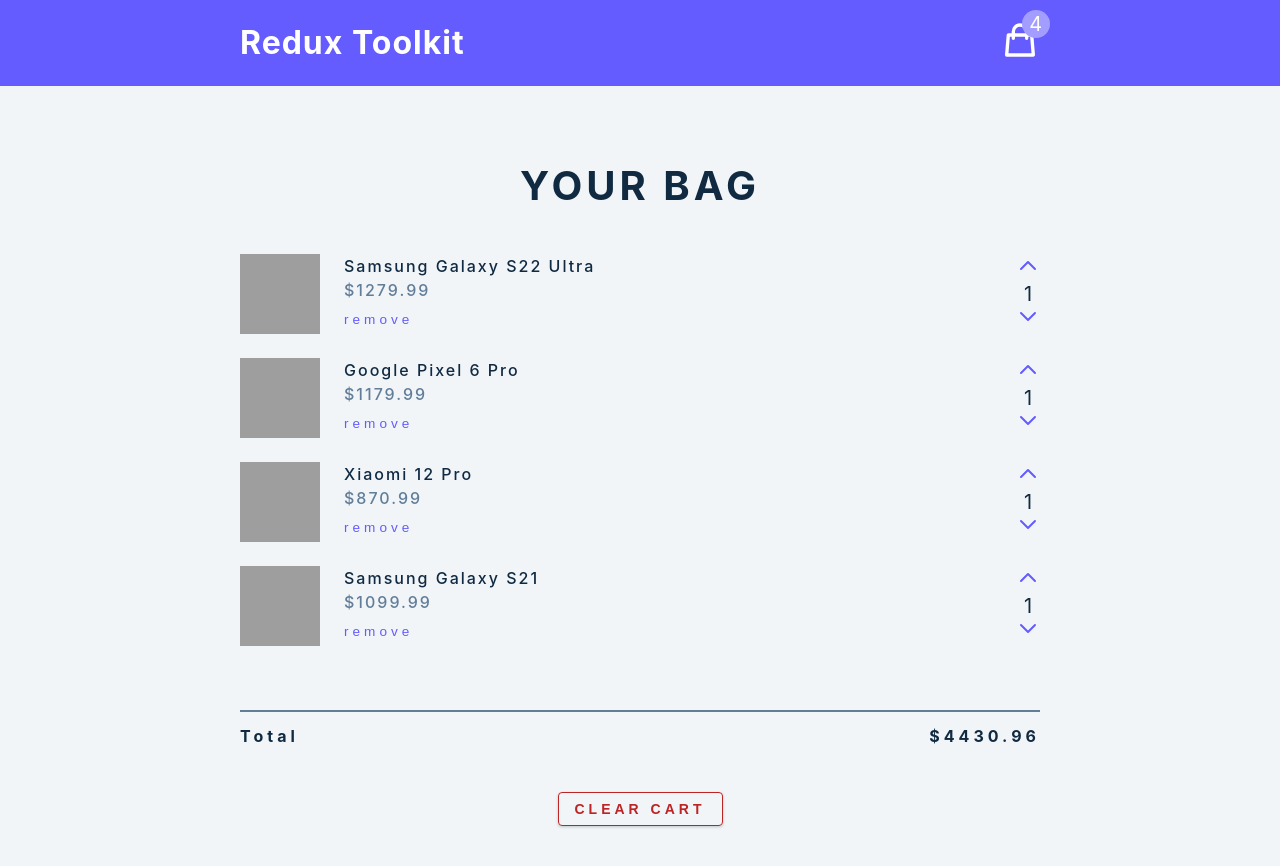
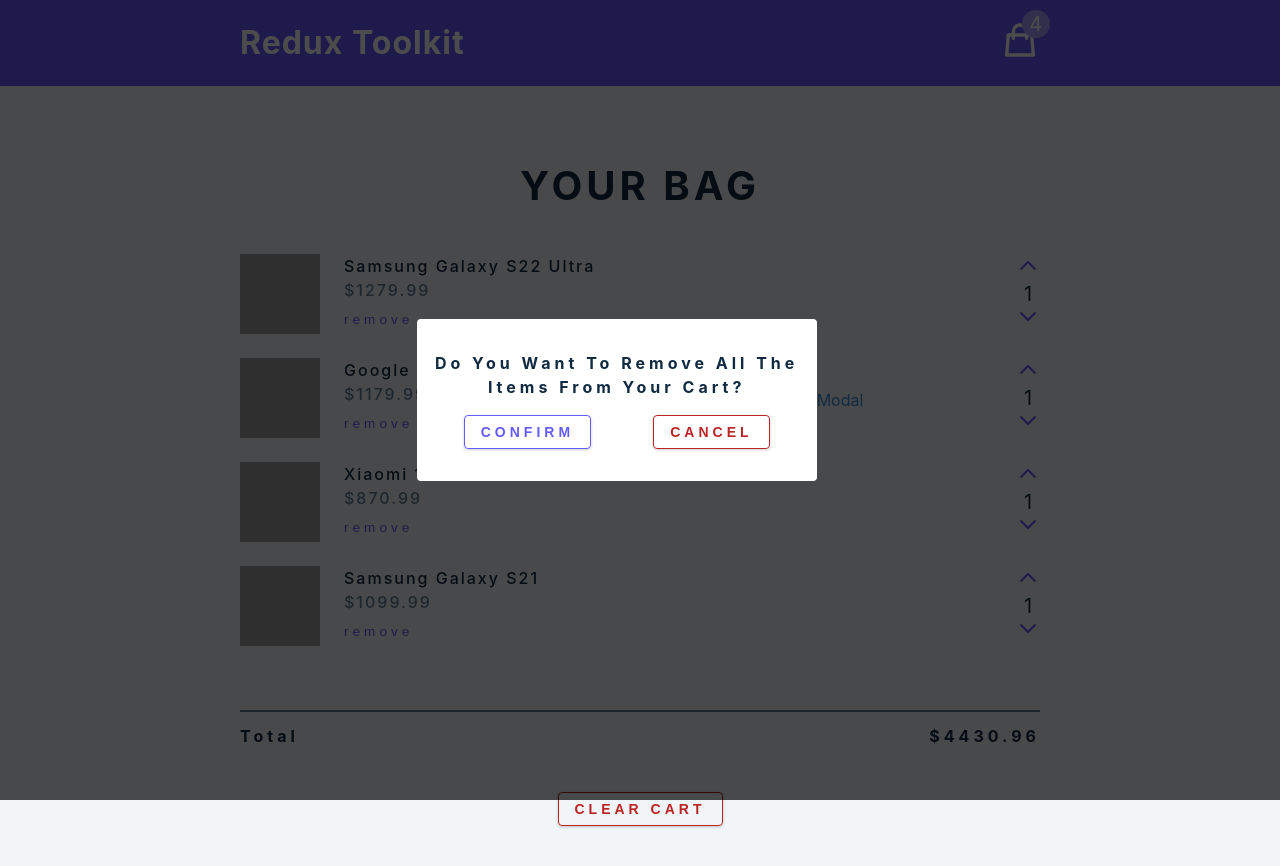
Before and after one commit to sidchopp/redux-toolkit-mobile-cart, a React (Create React App) app: page / in a window 1280 px wide. Built offline with nearby package versions, Linux system fonts and the light colour scheme; grey boxes are pictures that could not be loaded.

Commit message:
Modal comp created for deleting all items from the cart

```diff
--- a/src/App.js
+++ b/src/App.js
@@ -1,5 +1,6 @@
 import { useEffect } from "react";
 import Navbar from "./components/Navbar";
+import Modal from "./components/Modal";
 import CartContainer from "./components/CartContainer";
 import { useDispatch, useSelector } from 'react-redux';
 import { calculateTotals } from './features/cart/cartSlice';
@@ -12,6 +13,7 @@
   }, [cartItems, dispatch]);
   return (
     <main>
+      <Modal />
       <Navbar />
       <CartContainer />
     </main>
--- /dev/null
+++ b/src/components/Modal.js
@@ -0,0 +1,25 @@
+const Modal = () => {
+  return (
+    <aside className="modal-container">
+      <div className="modal">
+        <h4>do you want to remove all the items from your cart?</h4>
+        <div className="btn-container">
+          <button
+            type="button"
+            className="btn confirm-btn"
+          >
+            Confirm
+          </button>
+          <button
+            type="button"
+            className="btn clear-btn"
+          >
+            Cancel
+          </button>
+        </div>
+      </div>
+      Modal
+    </aside>
+  )
+}
+export default Modal;
```
